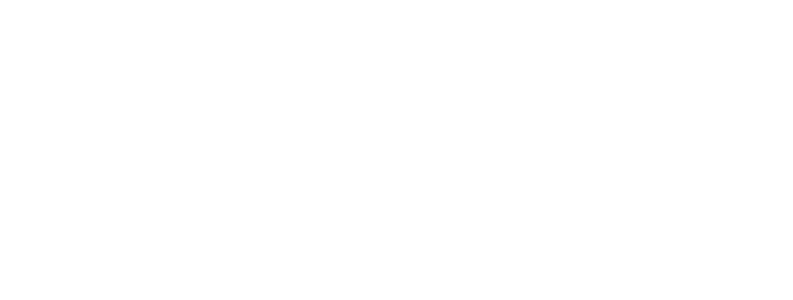
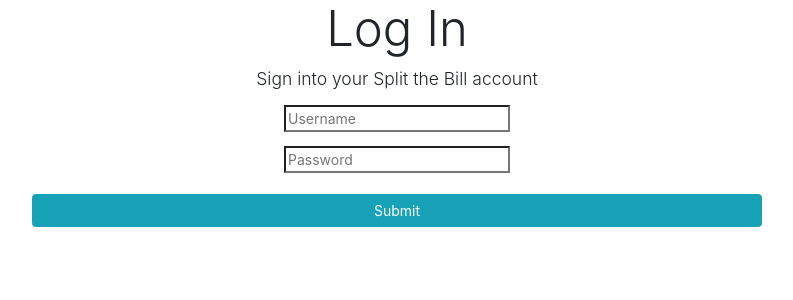
Before and after one commit to split-the-bills/BuildWeek-frontEnd, a React (Create React App) app in the folder split-the-bill/: page /login in a window 1280 px wide. Shown: the top 300 px of the page, without its empty margins (243-1036 px from the left). Built offline with nearby package versions, Linux system fonts and the light colour scheme.

Commit message:
Finish basic functionality of LoginPage

```diff
--- a/split-the-bill/public/index.html
+++ b/split-the-bill/public/index.html
@@ -5,8 +5,16 @@
     <link rel="shortcut icon" href="%PUBLIC_URL%/favicon.ico" />
     <meta name="viewport" content="width=device-width, initial-scale=1" />
     <meta name="theme-color" content="#000000" />
-    <link rel="stylesheet" href="https://cdnjs.cloudflare.com/ajax/libs/semantic-ui/2.4.1/semantic.min.css"/>
-
+    <link
+      rel="stylesheet"
+      href="https://cdnjs.cloudflare.com/ajax/libs/semantic-ui/2.4.1/semantic.min.css"
+    />
+    <link
+      rel="stylesheet"
+      href="https://maxcdn.bootstrapcdn.com/bootstrap/4.0.0/css/bootstrap.min.css"
+      integrity="sha384-Gn5384xqQ1aoWXA+058RXPxPg6fy4IWvTNh0E263XmFcJlSAwiGgFAW/dAiS6JXm"
+      crossorigin="anonymous"
+    />
     <!--
       Notice the use of %PUBLIC_URL% in the tags above.
       It will be replaced with the URL of the `public` folder during the build.
--- a/split-the-bill/src/App.js
+++ b/split-the-bill/src/App.js
@@ -1,11 +1,12 @@
-import React from 'react';
-import logo from './logo.svg';
-import './App.css';
+import React from "react";
+import logo from "./logo.svg";
+import "./App.css";
+import Login from "./components/LogIn/LoginPage";
 
 function App() {
   return (
     <div className="App">
-
+      <Login />
     </div>
   );
 }
--- a/split-the-bill/src/components/LogIn/LoginPage.js
+++ b/split-the-bill/src/components/LogIn/LoginPage.js
@@ -1,71 +1,67 @@
 import React, { Component } from "react";
-import { Button, Form, FormGroup, Input } from "reactstrap";
 import "./Login.css";
 
 class LoginPage extends Component {
-  constructor(props) {
-    super(props);
+  constructor() {
+    super();
     this.state = {
       username: "",
-      password: ""
+      password: "",
+      errors: {}
     };
   }
 
-  handleInputChange = event => {
-    event.preventDefault();
-    const { value, name } = event.target;
-    this.setState({ [name]: value });
+  onChange = e => {
+    e.preventDefault();
+    this.setState({ [e.target.name]: e.target.value });
   };
 
-  //   onSubmit = (event) => {
-  //     event.preventDefault();
-  //     fetch('/api/auth/login', {
-
-  //       }
-  //     })
-  //     .then(res => {
-  //       if (res.status === 200) {
-  //         this.props.history.push('/');
-  //       } else {
-  //         const error = new Error(res.error);
-  //         throw error;
-  //       }
-  //     })
-  //     .catch(err => {
-  //       console.error(err);
-  //       alert('Error logging in please try again');
-  //     });
-  //   }
+  onSubmit = e => {
+    e.preventDefault();
+    const user = {
+      username: this.state.username,
+      password: this.state.password
+    };
+    console.log(user);
+  };
 
   render() {
     return (
-      <Form>
-        <h1>Please Login</h1>
-        <FormGroup>
-          <Input
+      <div className="login">
+        <div className="container">
+          <div className="row">
+            <div className="col-md-8 m-auto">
+              <h1 className="display-4 text-center">Log In</h1>
+              <p className="lead text-center">
+                Sign into your Split the Bill account
+              </p>
+              <form onSubmit={this.onSubmit}>
+                <div className="form-group">
+                  <input
                     type="text"
                     placeholder="Username"
                     name="username"
                     value={this.state.username}
-            onChange={this.handleInputChange}
+                    onChange={this.onChange}
                     required
                   />
-        </FormGroup>
-        <FormGroup>
-          <Input
+                </div>
+                <div className="form-group">
+                  <input
                     type="password"
                     placeholder="Password"
                     name="password"
                     value={this.state.password}
-            onChange={this.handleInputChange}
+                    onChange={this.onChange}
                     required
                   />
-          <br />
-          <Button color="success" size="large" onSubmit={this.onSubmit}>
-            Log In
-          </Button>
-        </FormGroup>
-      </Form>
+                </div>
+                <input type="submit" className="btn btn-info btn-block mt-4" />
+              </form>
+            </div>
+          </div>
+        </div>
+      </div>
     );
   }
 }
```
Lines whose indentation alone changed are shown as unchanged.
